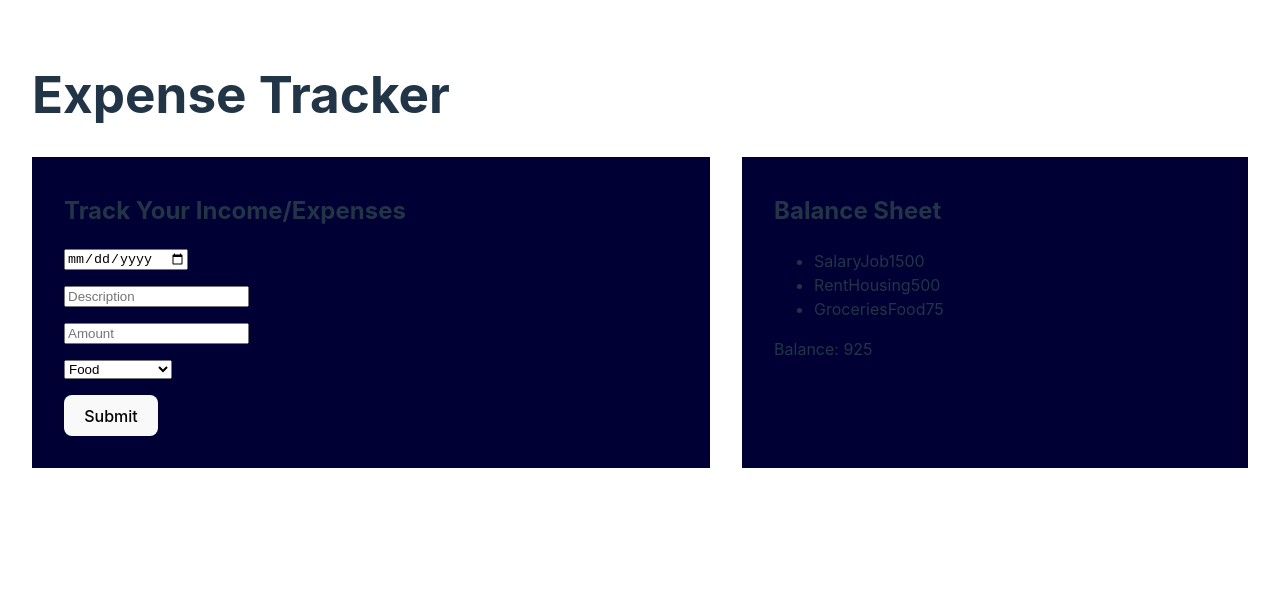
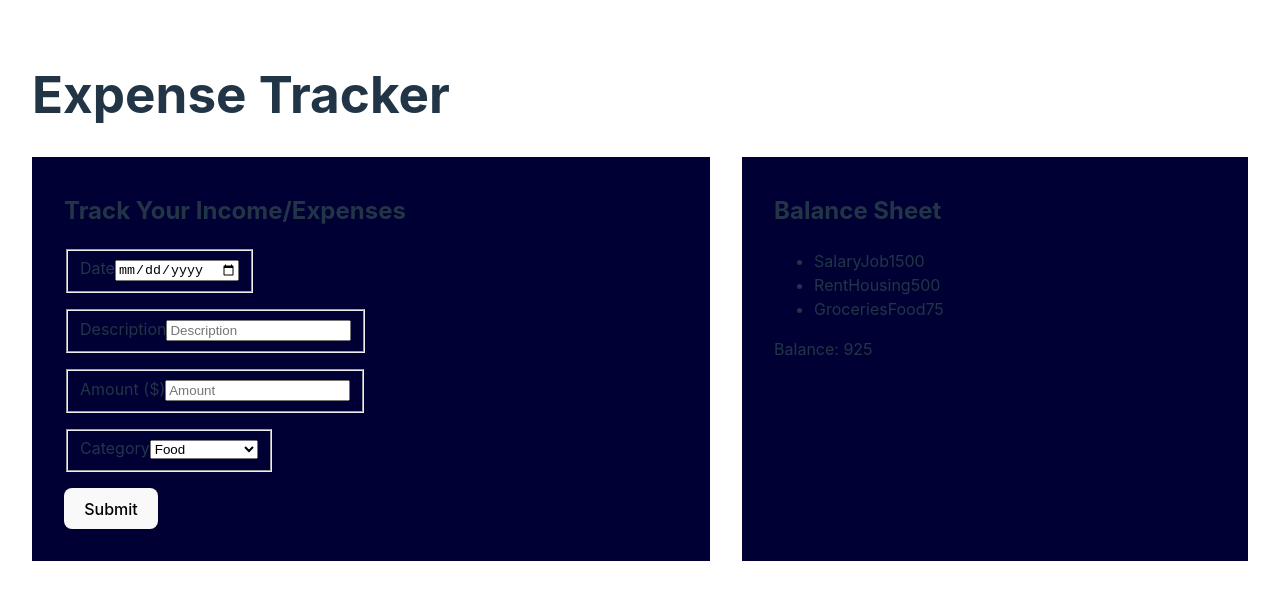
Before and after one commit to vincentpchevalier/balance-sheet-app, a React (Vite) app: page / in a window 1280 px wide. Shown: the top 600 px of the page. Built offline with nearby package versions, Linux system fonts and the light colour scheme.

Commit message:
add fieldsets to form for organization

```diff
--- a/src/TrackingForm.jsx
+++ b/src/TrackingForm.jsx
@@ -32,24 +32,35 @@ function TrackingForm({ onAddEntry }) {
 		<div>
 			<h2>Track Your Income/Expenses</h2>
 			<form id="trackingForm" onSubmit={handleSubmit}>
+				<fieldset>
+					<label htmlFor="date">Date</label>
 					<input
 						type="date"
 						name="date"
 						id="date"
 						onChange={(ev) => setDate(ev.target.value)}
 					/>
+				</fieldset>
+				<fieldset>
+					<label htmlFor="description">Description</label>
 					<input
 						type="text"
 						name="description"
 						placeholder="Description"
 						onChange={(ev) => setDescription(ev.target.value)}
 					/>
+				</fieldset>
+				<fieldset>
+					<label htmlFor="amount">Amount ($)</label>
 					<input
 						type="text"
 						name="amount"
 						placeholder="Amount"
 						onChange={(ev) => setAmount(+ev.target.value)}
 					/>
+				</fieldset>
+				<fieldset>
+					<label htmlFor="category">Category</label>
 					<select
 						name="category"
 						id="category-select"
@@ -66,6 +77,7 @@ function TrackingForm({ onAddEntry }) {
 						<option value="Entertainment">Entertainment</option>
 						<option value="Other">Other</option>
 					</select>
+				</fieldset>
 				<button>Submit</button>
 			</form>
 		</div>
```
Lines whose indentation alone changed are shown as unchanged.
